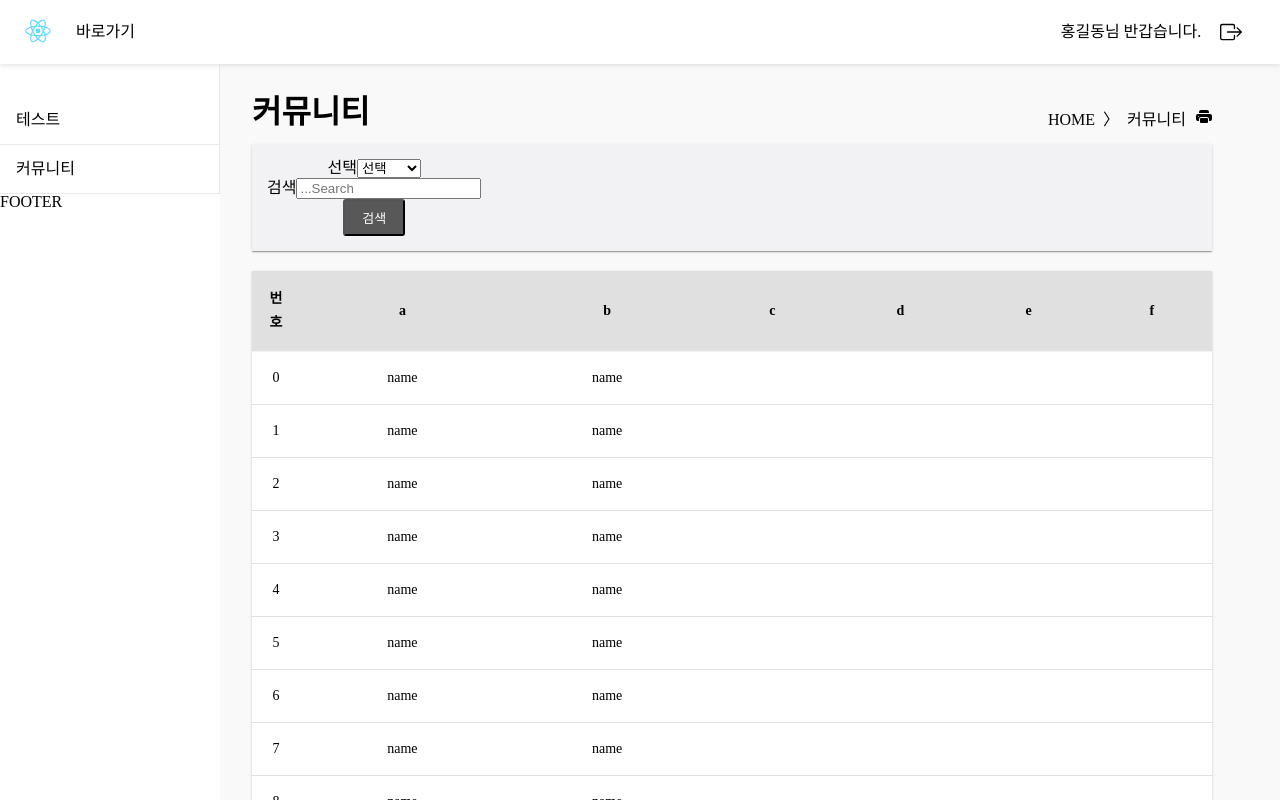
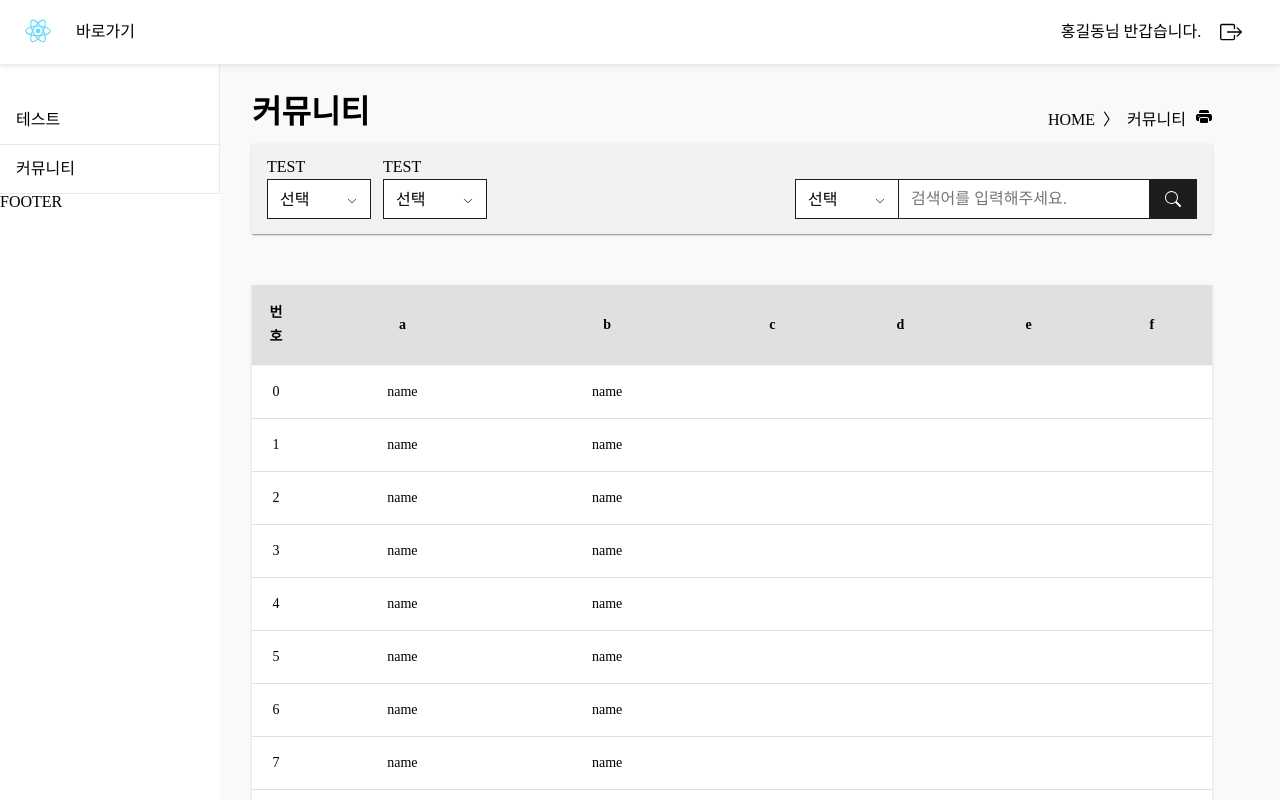
Before and after one commit to nicejongwoo/community-board-rest-spring-react, a React (Create React App) app in the folder front-end/: page /community in a window 1280 px wide. Built offline with nearby package versions, Linux system fonts and the light colour scheme.

Commit message:
Fix SearchComponent css

```diff
--- a/front-end/src/App.css
+++ b/front-end/src/App.css
@@ -91,48 +91,8 @@ section {
 }
 
 
-/*search*/
-.search-wrapper {
-  background: #f2f2f5;
-  text-align: center;
-  padding: 15px;
-  margin-bottom: 20px;
-  font-family: "Nanum Gothic";
-  /*border: 1px solid #e7e7ec;*/
-  box-shadow: 0px 2px 1px -1px rgb(0 0 0 / 20%), 0px 1px 1px 0px rgb(0 0 0 / 14%), 0px 1px 3px 0px rgb(0 0 0 / 12%);
-}
-
-.search-wrapper ul, .search-wrapper p {
-  display: inline-block;
-}
-
-.search-wrapper ul li {
-  display: inline-block;
-  position: relative;
-  margin: 0 2px;
-}
-
-.search-wrapper li select {
-  width: 100%;
-}
-
-.search-wrapper li label {
-  margin-bottom: 0;
-  text-align: left;
-  display: block;
-  color: #555;
-}
-
-.search-wrapper button {
-  font-size: 13px;
-  padding: 7px 17px;
-  border-radius: 3px;
-  background: #585858;
-  color: #fff;
-}
 
 /*table*/
-
 .content-item > table {
   width: 100%;
   display: table;
--- a/front-end/src/components/SearchComponent.jsx
+++ b/front-end/src/components/SearchComponent.jsx
@@ -3,8 +3,11 @@ import {useNavigate} from "react-router-dom";
 import {useForm} from "react-hook-form";
 import {useRecoilValue, useResetRecoilState, useSetRecoilState} from "recoil";
 import {currentPageState, searchValueState, sizeState, sortState, totalElementState} from "../state/SearchState";
+import "./css/SearchComponent.css";
+import {ChevronDown, Search} from "react-bootstrap-icons";
 
-const SearchComponent = ({ url }) => {
+
+const SearchComponent = ({url}) => {
 
     const navigator = useNavigate();
     const {register, handleSubmit, watch, formState: {errors}} = useForm();
@@ -44,48 +47,77 @@ const SearchComponent = ({ url }) => {
     }, [])
 
     return (
-        <div className="search-wrapper">
-            <div className="flex-root">
-                <form onSubmit={handleSubmit(onSubmit)}>
-                    <div>
-                        <label>선택</label>
+        <div className="search-wrapper search-row">
+            <form onSubmit={handleSubmit(onSubmit)} className="">
+                <div className="search-select">
+                    <div className="select-item">
+                        <label>TEST</label>
+                        <div className="select-outer">
                             <select
-                            id="keyword"
+                                id="test1"
                                 {...register(
-                                "type",
-                                {
-                                }
+                                    "test1",
+                                    {}
                                 )}
                             >
                                 <option value="">선택</option>
                                 <option value="content">TEST2</option>
                             </select>
+                            <ChevronDown className="select-icon"/>
                         </div>
-                    <div>
-                        <label>검색</label>
+                    </div>
+                    <div className="select-item">
+                        <label>TEST</label>
+                        <div className="select-outer">
+                            <select
+                                id="test"
+                                {...register(
+                                    "test",
+                                    {}
+                                )}
+                            >
+                                <option value="">선택</option>
+                                <option value="content">TEST2</option>
+                            </select>
+                            <ChevronDown className="select-icon"/>
+                        </div>
+                    </div>
+                </div>
+
+                <div className="search-keyword">
+                    <div className="keyword-outer">
+                        <div className="keyword-wrapper">
+                            <div className="search-select">
+                                <select
+                                    id="type"
+                                    {...register(
+                                        "type",
+                                        {}
+                                    )}
+                                >
+                                    <option value="">선택</option>
+                                    <option value="content">TEST2</option>
+                                </select>
+                                <ChevronDown className="select-icon"/>
+                            </div>
                             <input
                                 type="text"
                                 id="keyword"
+                                placeholder="검색어를 입력해주세요."
                                 {...register(
                                     "keyword",
-                                {
-                                }
-                            )
-                            }
-                            placeholder="...Search"
+                                    {}
+                                )}
                             />
                         </div>
-                    <div>
-                        <button
-                            type="submit"
-                        >
-                            검색
+                        <button type="submit">
+                            <Search className="search-icon"/>
                         </button>
+                    </div>
                 </div>
             </form>
         </div>
-        </div>
-    );
-};
+    )
+}
 
 export default SearchComponent;
--- /dev/null
+++ b/front-end/src/components/css/SearchComponent.css
@@ -0,0 +1,135 @@
+.search-wrapper {
+    background: #f2f2f5;
+    padding: 15px;
+    margin-bottom: 20px;
+    font-family: "Nanum Gothic";
+    box-shadow: 0px 2px 1px -1px rgb(0 0 0 / 20%), 0px 1px 1px 0px rgb(0 0 0 / 14%), 0px 1px 3px 0px rgb(0 0 0 / 12%);
+}
+
+.search-row {
+    flex-direction: row-reverse;
+    justify-content: space-between;
+    margin: 0 0 3.2rem;
+}
+
+.search-row form {
+    display: flex;
+    padding-top: 20px;
+}
+
+.search-select {
+    display: flex;
+    flex-direction: row-reverse;
+    box-sizing: border-box;
+    display: inline-block;
+    position: relative;
+    max-width: 100%;
+    height: 40px;
+    margin-right: auto;
+    display: flex;
+    /*margin-bottom: 12px;*/
+}
+
+.select-item {
+    display: flex;
+    position: relative;
+}
+
+.select-item label {
+    position: absolute;
+    top: -20px;
+    left: 0;
+}
+
+.select-outer {
+    display: flex;
+    position: relative;
+    margin-right: 12px;
+}
+
+.select-outer:first-child {
+    margin-right: 0;
+}
+
+.search-select select {
+    -webkit-appearance:none; /* 크롬 화살표 없애기 */
+    -moz-appearance:none; /* 파이어폭스 화살표 없애기 */
+    appearance:none; /* 화살표 없애기 */
+    height: 100%;
+    justify-content: flex-start;
+    align-items: center;
+    font-size: 16px;;
+    padding: 2px 40px 2px 12px;
+    border: 1px solid #1c1d1f;
+    cursor: pointer;
+    display: inline-flex;
+    max-width: 100%;
+    background-color: transparent;
+    background-color: #ffffff;
+}
+
+.search-select .select-icon {
+    content: " ";
+    margin-top: -0.35em;
+    position: absolute;
+    top: 50%;
+    width: 0.625em;
+    right: 14px;
+}
+
+.search-keyword {
+    display: flex;
+    flex-direction: row-reverse;
+}
+
+.keyword-outer {
+    display: flex;
+    flex-direction: row;
+    /*align-items: center;*/
+}
+
+.keyword-outer div.keyword-wrapper {
+    display: flex;
+    flex-direction: row;
+}
+
+
+.keyword-outer div input {
+    box-sizing: border-box;
+    border-right: 0;
+    font-size: 16px;
+    display: inline-flex;
+    height: 40px;
+}
+
+.keyword-wrapper input {
+    padding: 0 12px;
+    width: 250px;
+    height: 100%;
+    font-size: 1rem;
+    border-radius: 0;
+    background-color: #fff;
+    border-left: 0;
+    border-right: 0;
+    border-top: 1px solid #1c1d1f;
+    border-bottom: 1px solid #1c1d1f;
+}
+
+.keyword-outer button {
+    display: flex;
+    flex-direction: row;
+    justify-content: center;
+    align-items: center;
+    background-color: #1c1d1f;
+    color: #ffffff;
+    padding: 0 16px;
+    font-size: 16px;
+    border: 0;
+    text-align: center;
+    cursor: pointer;
+    height: 40px;
+}
+
+.keyword-outer .search-icon {
+    align-self: center;
+}
```
Lines whose indentation alone changed are shown as unchanged.
